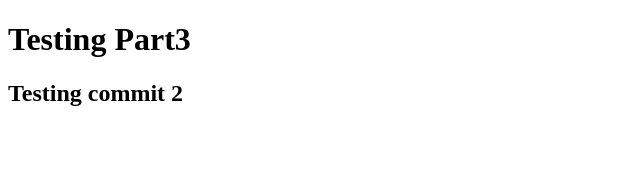
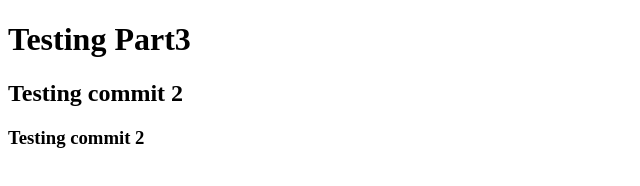
Before and after one commit to code1719/Testing, a plain HTML site: page index.html in a window 1280 px wide. Shown: the whole page, without its empty margins (0-640 px from the left). Drawn offline with Linux system fonts and the light colour scheme.

Commit message:
Testing commit 3

```diff
--- a/index.html
+++ b/index.html
@@ -8,5 +8,6 @@
   <body>
     <h1>Testing Part3</h1>
     <h2>Testing commit 2</h2>
+    <h3>Testing commit 2</h3>
   </body>
 </html>
```
